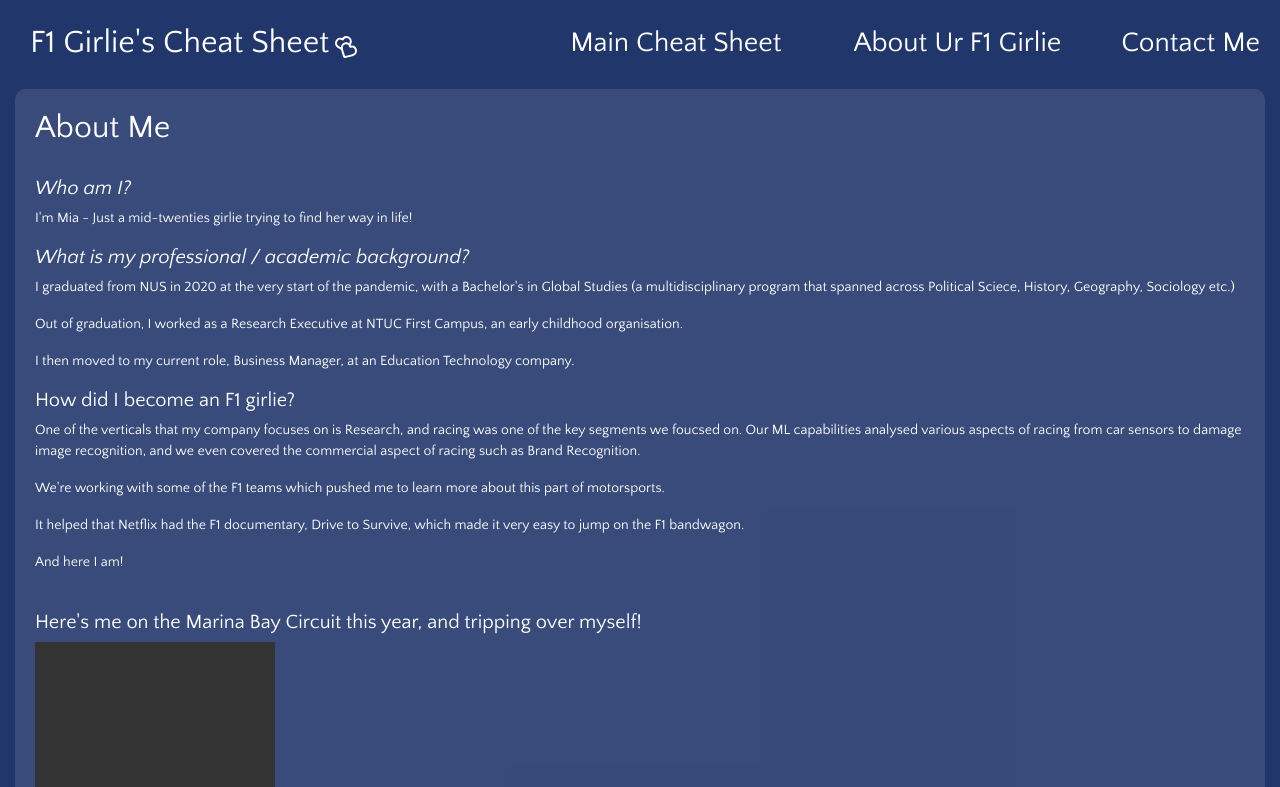
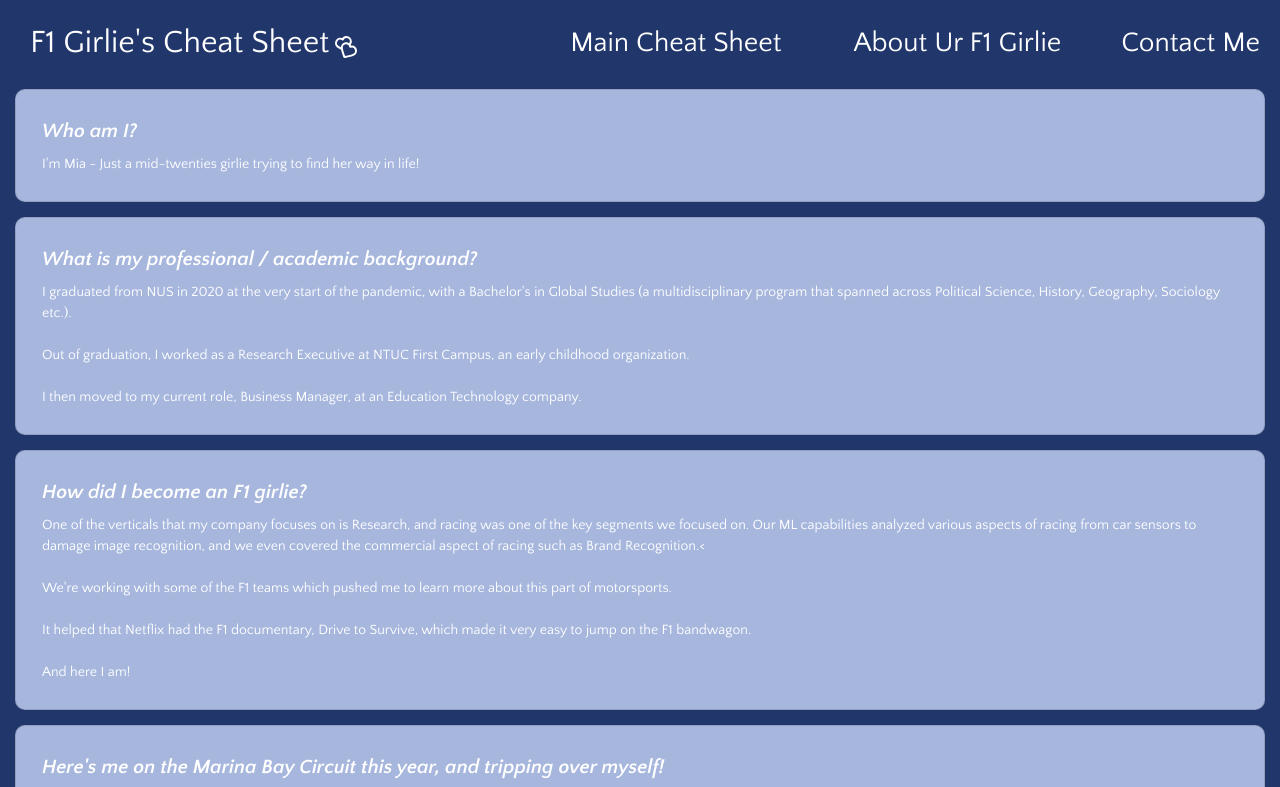
Before and after one commit to mhrrsn/MiniProject1, a plain HTML site: page about.html in a window 1280 px wide. Shown: the top 787 px of the page. Drawn offline with nearby package versions, Linux system fonts and the light colour scheme; no server answers; grey boxes are pictures that could not be loaded.

Commit message:
Used card templates instead

```diff
--- a/about.html
+++ b/about.html
@@ -42,27 +42,15 @@
                 </a>
             </div>
     </div>
-    <div class="block">
-        <h2>About Me</h2>
-        </br>
-        <h5><em>Who am I?</em></h5>
-            <p>I'm Mia - Just a mid-twenties girlie trying to find her way in life!</p>
-        <h5><em>What is my professional / academic background?</em></h5>
-            <p>I graduated from NUS in 2020 at the very start of the pandemic, with a Bachelor's in Global Studies (a multidisciplinary program that spanned across Political Sciece, History, Geography, Sociology etc.)</p>
-            <p>Out of graduation, I worked as a Research Executive at NTUC First Campus, an early childhood organisation.</p>
-            <p>I then moved to my current role, Business Manager, at an Education Technology company.</p>
-        <h5>How did I become an F1 girlie?</h5>
-            <p>One of the verticals that my company focuses on is Research, and racing was one of the key segments we foucsed on. Our ML capabilities analysed various aspects of racing from car sensors to damage image recognition, and we even covered the commercial aspect of racing such as Brand Recognition.</p>
-            <p>We're working with some of the F1 teams which pushed me to learn more about this part of motorsports.</p>
-            <p>It helped that Netflix had the F1 documentary, Drive to Survive, which made it very easy to jump on the F1 bandwagon.</p>
-            <p>And here I am!</p>
-        </br>
-        <h5>Here's me on the Marina Bay Circuit this year, and tripping over myself!</h5>
-        <video controls width="240" height="380">
-            <source src="../img/SGF1_2023.mp4" type="video/mp4">
-            Your browser does not support the video.
-        </video>
-    </div>
+    <template id="card-template">
+        <div class="card">
+            <div class="card-body">
+                <div class="card-title"></div>
+                <div class="card-text"></div>
+            </div>
+        </div>
+    </template>
+    <div id="card-list"></div>
 </body>
 <link rel="stylesheet" href="style.css">
 </html>
--- a/script.js
+++ b/script.js
@@ -73,6 +73,43 @@ window.onload = function() {
     });
 };
 
+// About.html Content Cards
+document.addEventListener("DOMContentLoaded", function (){
+    const data = [
+        { title: "Who am I?", text: "I'm Mia - Just a mid-twenties girlie trying to find her way in life!" },
+        {
+            title: "What is my professional / academic background?",
+            text: "I graduated from NUS in 2020 at the very start of the pandemic, with a Bachelor's in Global Studies (a multidisciplinary program that spanned across Political Science, History, Geography, Sociology etc.).<br><br>Out of graduation, I worked as a Research Executive at NTUC First Campus, an early childhood organization.<br><br>I then moved to my current role, Business Manager, at an Education Technology company."
+        },
+        {
+            title: "How did I become an F1 girlie?",
+            text: "One of the verticals that my company focuses on is Research, and racing was one of the key segments we focused on. Our ML capabilities analyzed various aspects of racing from car sensors to damage image recognition, and we even covered the commercial aspect of racing such as Brand Recognition.<<br><br>We're working with some of the F1 teams which pushed me to learn more about this part of motorsports.<br><br>It helped that Netflix had the F1 documentary, Drive to Survive, which made it very easy to jump on the F1 bandwagon.<br><br>And here I am!"
+        },
+        {
+            title: "Here's me on the Marina Bay Circuit this year, and tripping over myself!",
+            text: `
+                <video controls width="240" height="380">
+                    <source src="../img/SGF1_2023.mp4" type="video/mp4">
+                    Your browser does not support the video.
+                </video>`
+        }
+    ];
+
+    function addCard(title, text) {
+        const template =
+        document.getElementById("card-template").content.cloneNode(true);
+
+        template.querySelector('.card-title').innerHTML = title;
+        template.querySelector('.card-text').innerHTML = text;
+
+        document.querySelector('#card-list').appendChild(template);
+    }
+    data.forEach(item => addCard(item.title, item.text));
+})
+
+
+
+
 //Contact Us Form
 document.addEventListener("DOMContentLoaded", function() {
     const contactForm = document.getElementById("contactForm");
--- a/style.css
+++ b/style.css
@@ -142,3 +142,17 @@ body .banner {
 .btn-secondary {
     background-color: #a6b6dd;
 }
+
+
+.card {
+    background-color:#a6b6dd ;
+    padding: 10px;
+    margin: 15px;
+    border-radius: 10px;
+}
+
+.card-title {
+    font-size: 20px;
+    font-style: italic;
+    font-weight: bold;
+}
```
